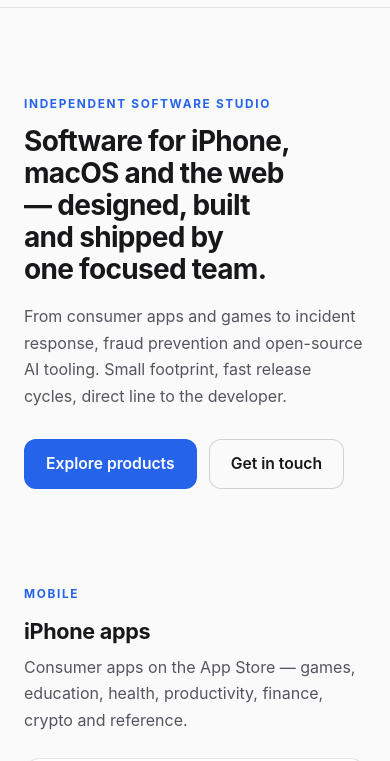
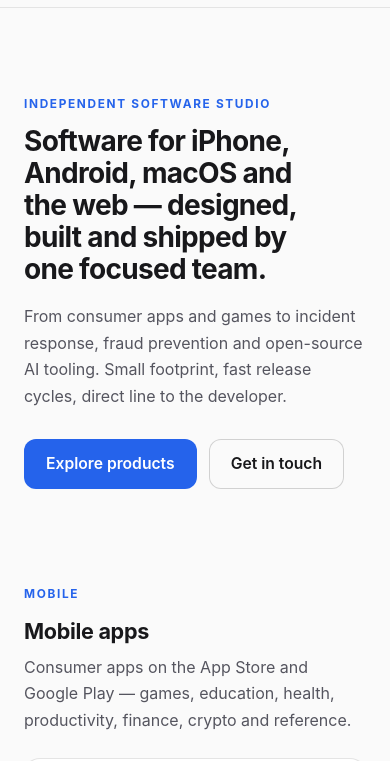
Before and after one commit to harun-yardimci/harun-yardimci.github.io, a plain HTML site: page index.html in a window 390 px wide. Shown: the part 53-814 px from the top of the page. Drawn offline with Linux system fonts and the light colour scheme.

Commit message:
Home: mention Android alongside iPhone
Oncallz and Hane Bütçe both ship on Google Play now, so the title,
meta/OG/Twitter descriptions, hero, mobile section and footer no longer
describe the studio as iPhone-only.

Co-Authored-By: Claude Opus 5.5 <noreply@anthropic.com>

```diff
--- a/index.html
+++ b/index.html
@@ -3,8 +3,8 @@
 <head>
   <meta charset="utf-8">
   <meta name="viewport" content="width=device-width, initial-scale=1">
-  <title>Harun Yardimci — Indie Developer | iOS & macOS Apps, Web Products, Open Source</title>
-  <meta name="description" content="Independent developer of Slasher - Absurd Survivors, Oncallz, Glowth, Tıbbi Bitkiler Atlası, Hane Bütçe, Worthia and Çengel Bulmaca for iPhone; Slashbar for macOS; Argus Mesh fraud prevention; DayConsole daily dashboards; AgentCity, a company-as-a-city view; the open-source AgentFlow orchestrator; and the DevOps TR engineering blog.">
+  <title>Harun Yardimci — Indie Developer | iOS, Android & macOS Apps, Web Products, Open Source</title>
+  <meta name="description" content="Independent developer of Slasher - Absurd Survivors, Oncallz, Glowth, Tıbbi Bitkiler Atlası, Hane Bütçe, Worthia and Çengel Bulmaca for iPhone (Oncallz and Hane Bütçe also on Android); Slashbar for macOS; Argus Mesh fraud prevention; DayConsole daily dashboards; AgentCity, a company-as-a-city view; the open-source AgentFlow orchestrator; and the DevOps TR engineering blog.">
   <link rel="canonical" href="https://harun-yardimci.github.io/">
   <link rel="icon" type="image/svg+xml" href="/assets/studio-icon.svg">
   <link rel="apple-touch-icon" href="/assets/studio-icon.svg">
@@ -18,14 +18,14 @@
   <meta property="og:type" content="website">
   <meta property="og:site_name" content="Harun Yardimci Apps">
   <meta property="og:title" content="Harun Yardimci — Indie Developer">
-  <meta property="og:description" content="iOS & macOS apps, web products and open source: Slasher, Oncallz, Glowth, Tıbbi Bitkiler Atlası, Hane Bütçe, Worthia, Çengel Bulmaca, Slashbar, Argus Mesh, DayConsole, AgentCity, AgentFlow, DevOps TR.">
+  <meta property="og:description" content="iOS, Android & macOS apps, web products and open source: Slasher, Oncallz, Glowth, Tıbbi Bitkiler Atlası, Hane Bütçe, Worthia, Çengel Bulmaca, Slashbar, Argus Mesh, DayConsole, AgentCity, AgentFlow, DevOps TR.">
   <meta property="og:url" content="https://harun-yardimci.github.io/">
   <meta property="og:image" content="https://harun-yardimci.github.io/assets/studio-icon.svg">
 
   <!-- Twitter -->
   <meta name="twitter:card" content="summary">
   <meta name="twitter:title" content="Harun Yardimci — Indie Developer">
-  <meta name="twitter:description" content="iOS & macOS apps, web products and open source: Slasher, Oncallz, Glowth, Tıbbi Bitkiler, Hane, Worthia, Çengel Bulmaca, Slashbar, Argus Mesh, DayConsole, AgentCity, AgentFlow, DevOps TR.">
+  <meta name="twitter:description" content="iOS, Android & macOS apps, web products and open source: Slasher, Oncallz, Glowth, Tıbbi Bitkiler, Hane, Worthia, Çengel Bulmaca, Slashbar, Argus Mesh, DayConsole, AgentCity, AgentFlow, DevOps TR.">
   <meta name="twitter:image" content="https://harun-yardimci.github.io/assets/studio-icon.svg">
 
   <!-- Structured data -->
@@ -330,7 +330,7 @@
   <header class="hero hero--left">
     <div class="wrap">
       <span class="eyebrow">Independent software studio</span>
-      <h1>Software for iPhone, macOS and the web &mdash; designed, built and shipped by one focused team.</h1>
+      <h1>Software for iPhone, Android, macOS and the web &mdash; designed, built and shipped by one focused team.</h1>
       <p class="sub">From consumer apps and games to incident response, fraud prevention and open-source AI tooling. Small footprint, fast release cycles, direct line to the developer.</p>
       <div class="badges">
         <a class="btn-primary" href="#apps">Explore products</a>
@@ -344,8 +344,8 @@
       <div class="wrap">
         <div class="section-head">
           <span class="eyebrow">Mobile</span>
-          <h2>iPhone apps</h2>
-          <p>Consumer apps on the App&nbsp;Store &mdash; games, education, health, productivity, finance, crypto and reference.</p>
+          <h2>Mobile apps</h2>
+          <p>Consumer apps on the App&nbsp;Store and Google&nbsp;Play &mdash; games, education, health, productivity, finance, crypto and reference.</p>
         </div>
         <div class="apps">
 
@@ -657,7 +657,7 @@
       <div class="foot-grid">
         <div class="col">
           <h4>Harun Yardimci</h4>
-          <p>Independent software studio building for iPhone, macOS and the web.</p>
+          <p>Independent software studio building for iPhone, Android, macOS and the web.</p>
         </div>
         <div class="col">
           <h4>Mobile</h4>
```
